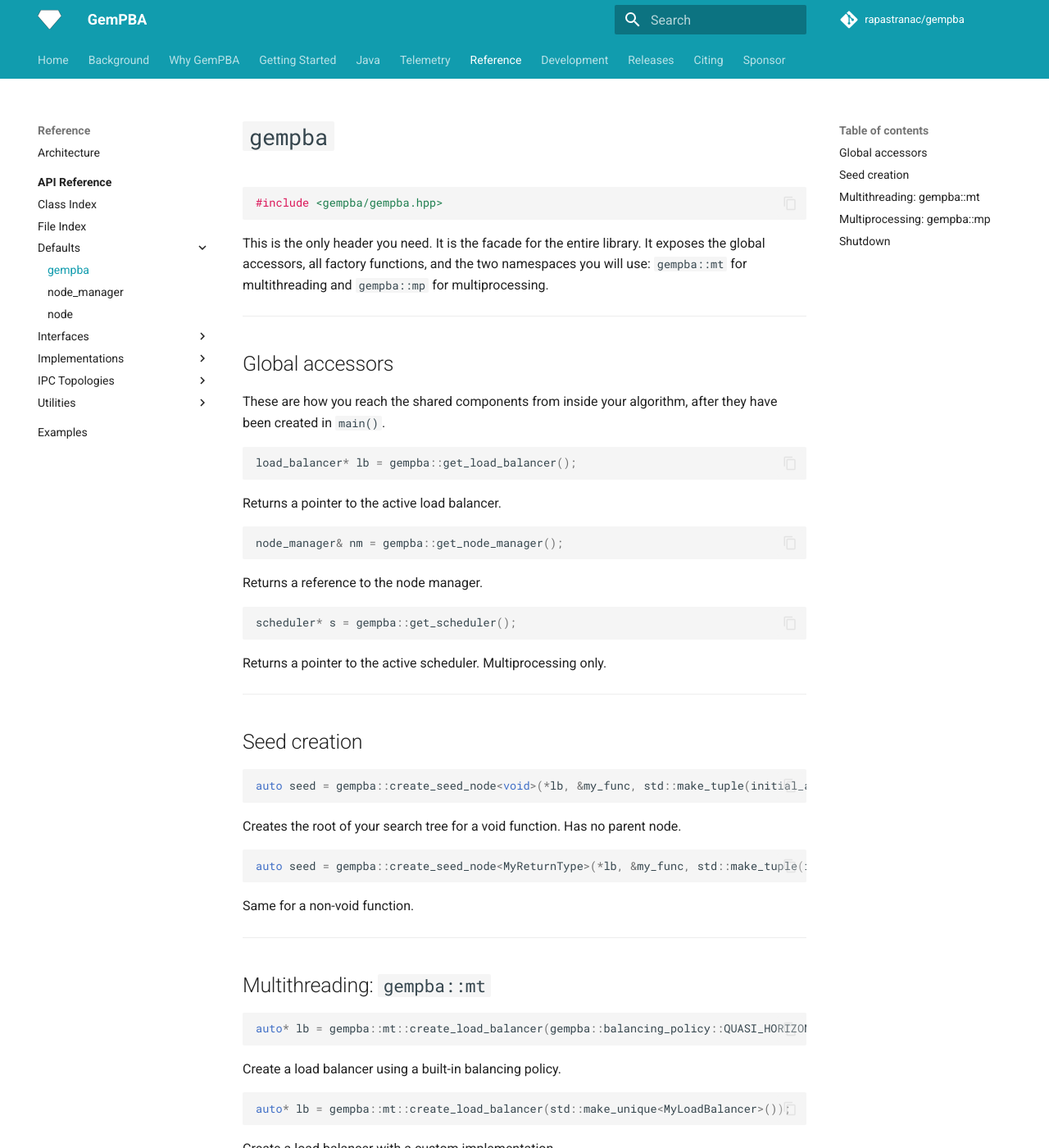
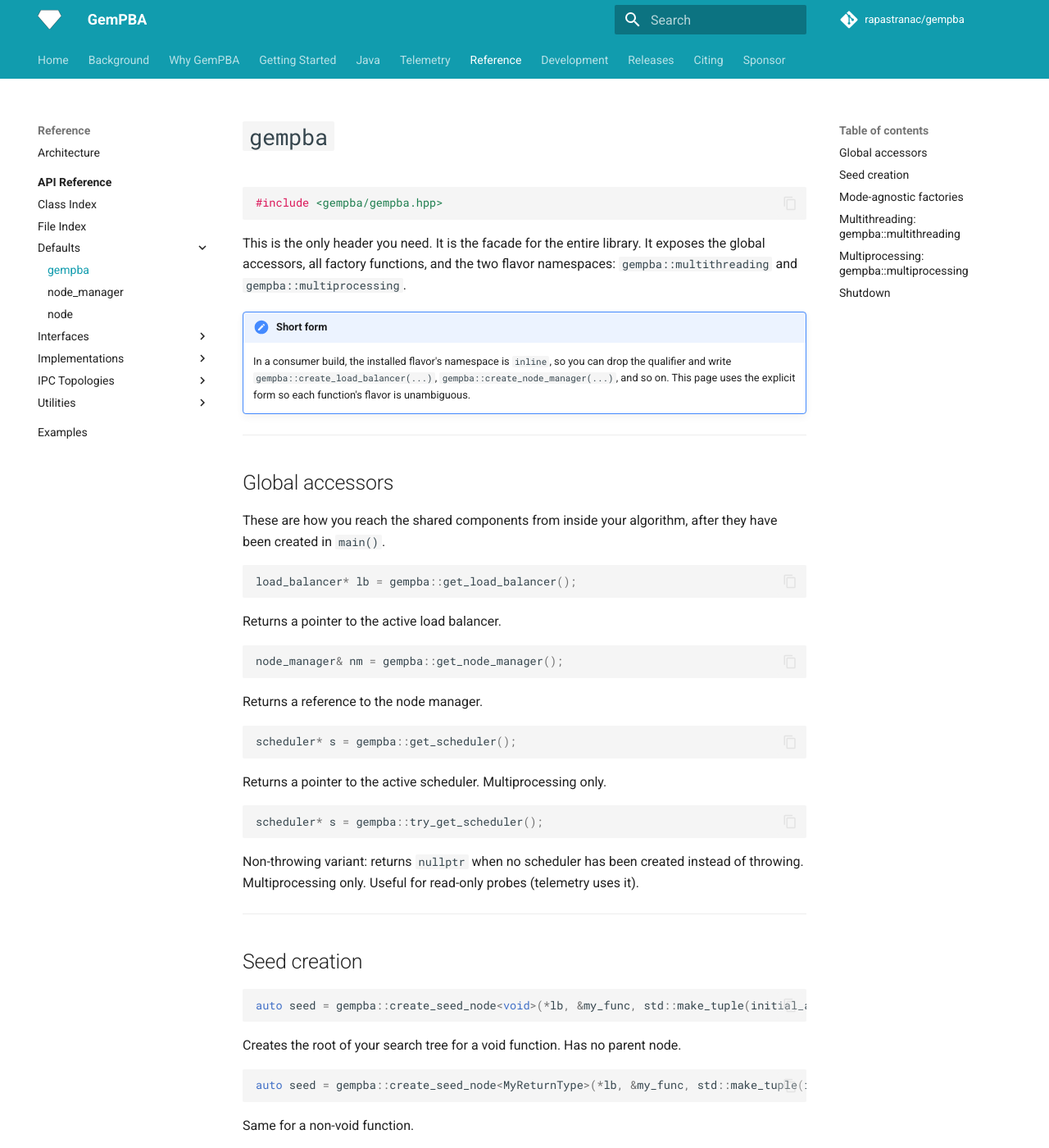
Before and after one commit to rapastranac/gempba-docs, an MkDocs documentation site: the page built from docs/reference/defaults/gempba-hpp.md, in a window 1280 px wide and 1400 px high. Shown: the whole window at 82% size. Built offline with MkDocs 1.6.1 and Material for MkDocs 9.7.7, drawn with Linux system fonts in a browser that asks for light colours; comment, search, counter and statistics services are not loaded; some of the changed text lies outside the part shown.

Commit message:
#5 Update the facade and node reference pages to the v4 namespace model
- gempba-hpp.md: replace gempba::mp/mt with the multiprocessing/multithreading namespaces, add the inline-namespace short-form note, document try_get_scheduler and get_default_mpi_stats_visitor, add a mode-agnostic factories section for the BYO load balancer overload, and fix the node factories to take the load balancer by reference
- node.md: same namespace and by-reference fixes in the factory examples

````diff
--- a/docs/reference/defaults/gempba-hpp.md
+++ b/docs/reference/defaults/gempba-hpp.md
@@ -4,7 +4,10 @@
 #include <gempba/gempba.hpp>
 ```
 
-This is the only header you need. It is the facade for the entire library. It exposes the global accessors, all factory functions, and the two namespaces you will use: `gempba::mt` for multithreading and `gempba::mp` for multiprocessing.
+This is the only header you need. It is the facade for the entire library. It exposes the global accessors, all factory functions, and the two flavor namespaces: `gempba::multithreading` and `gempba::multiprocessing`.
+
+!!! note "Short form"
+    In a consumer build, the installed flavor's namespace is `inline`, so you can drop the qualifier and write `gempba::create_load_balancer(...)`, `gempba::create_node_manager(...)`, and so on. This page uses the explicit form so each function's flavor is unambiguous.
 
 ---
 
@@ -30,6 +33,12 @@
 
 Returns a pointer to the active scheduler. Multiprocessing only.
 
+```cpp
+scheduler* s = gempba::try_get_scheduler();
+```
+
+Non-throwing variant: returns `nullptr` when no scheduler has been created instead of throwing. Multiprocessing only. Useful for read-only probes (telemetry uses it).
+
 ---
 
 ## Seed creation
@@ -48,37 +57,41 @@
 
 ---
 
-## Multithreading: `gempba::mt`
+## Mode-agnostic factories
 
 ```cpp
-auto* lb = gempba::mt::create_load_balancer(gempba::balancing_policy::QUASI_HORIZONTAL);
+auto* lb = gempba::create_load_balancer(std::make_unique<MyLoadBalancer>());
+```
+
+Take ownership of a custom load balancer implementation. This overload lives at the top level and behaves identically in MT and MP builds, since the worker pointer (when relevant) is part of the caller-provided instance.
+
+---
+
+## Multithreading: `gempba::multithreading`
+
+```cpp
+auto* lb = gempba::multithreading::create_load_balancer(gempba::balancing_policy::QUASI_HORIZONTAL);
 ```
 
 Create a load balancer using a built-in balancing policy.
 
 ```cpp
-auto* lb = gempba::mt::create_load_balancer(std::make_unique<MyLoadBalancer>());
-```
-
-Create a load balancer with a custom implementation.
-
-```cpp
-auto& nm = gempba::mt::create_node_manager(lb);
+auto& nm = gempba::multithreading::create_node_manager(lb);
 ```
 
 Create the node manager. One per process.
 
 ```cpp
-auto child = gempba::mt::create_explicit_node<void>(
-    lb, parent, &my_func, std::make_tuple(args...)
+auto child = gempba::multithreading::create_explicit_node<void>(
+    *lb, parent, &my_func, std::make_tuple(args...)
 );
 ```
 
-Create a child node inside your recursive function. Arguments are captured eagerly.
+Create a child node inside your recursive function. Arguments are captured eagerly. Note the node factories take the load balancer by reference, while `create_node_manager` takes it as a pointer.
 
 ```cpp
-auto child = gempba::mt::create_lazy_node<void>(
-    lb, parent, &my_func, args_initializer_fn
+auto child = gempba::multithreading::create_lazy_node<void>(
+    *lb, parent, &my_func, args_initializer_fn
 );
 ```
 
@@ -86,24 +99,24 @@
 
 ---
 
-## Multiprocessing: `gempba::mp`
+## Multiprocessing: `gempba::multiprocessing`
 
 Each process runs the setup code and branches on its role (center or worker).
 
 ```cpp
-auto* s = gempba::mp::create_scheduler(gempba::mp::scheduler_topology::SEMI_CENTRALIZED);
+auto* s = gempba::multiprocessing::create_scheduler(gempba::multiprocessing::scheduler_topology::SEMI_CENTRALIZED);
 ```
 
 Create a scheduler using a built-in topology.
 
 ```cpp
-auto* s = gempba::mp::create_scheduler(std::make_unique<MyScheduler>());
+auto* s = gempba::multiprocessing::create_scheduler(std::make_unique<MyScheduler>());
 ```
 
 Create a scheduler with a custom implementation.
 
 ```cpp
-auto* lb = gempba::mp::create_load_balancer(
+auto* lb = gempba::multiprocessing::create_load_balancer(
     gempba::balancing_policy::QUASI_HORIZONTAL,
     &s->worker_view()
 );
@@ -112,14 +125,20 @@
 Create a load balancer that is aware of the scheduler's worker interface.
 
 ```cpp
-auto& nm = gempba::mp::create_node_manager(lb, &s->worker_view());
+auto& nm = gempba::multiprocessing::create_node_manager(lb, &s->worker_view());
 ```
 
 Create the node manager for worker processes.
 
 ```cpp
-auto child = gempba::mp::create_explicit_node<void>(
-    lb, parent, &my_func,
+auto visitor = gempba::multiprocessing::get_default_mpi_stats_visitor();
+```
+
+Returns the bundled [stats visitor](../implementations/stats-visitors/default-mpi-stats-visitor.md) for the MPI schedulers, ready to pass to the stats-collection API.
+
+```cpp
+auto child = gempba::multiprocessing::create_explicit_node<void>(
+    *lb, parent, &my_func,
     std::make_tuple(args...),
     args_serializer_fn,    // Args... -> task_packet
     args_deserializer_fn   // task_packet -> tuple<Args...>
````
Also changed, not shown: docs/reference/defaults/node.md (+4 -4 lines).
